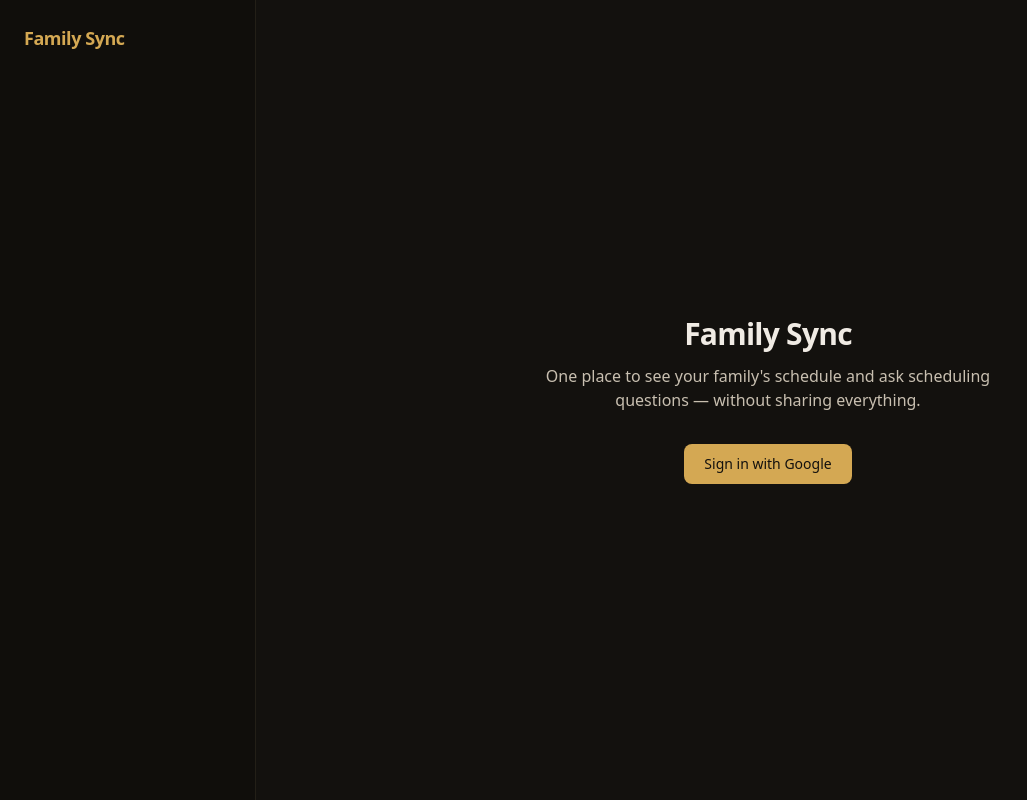
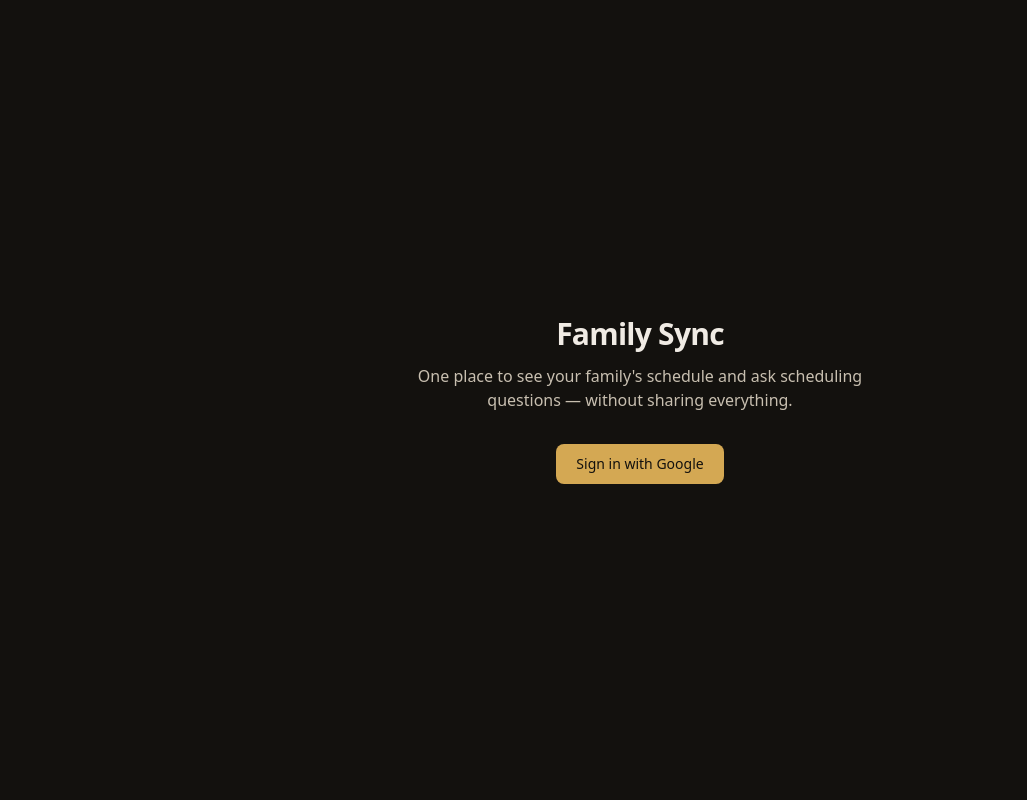
Before and after one commit to summer-marie/family-sync, a Next.js app: page / in a window 1280 px wide. Shown: the whole page, without its empty margins (0-1027 px from the left). Built offline with nearby package versions, Linux system fonts and the light colour scheme; no server answers.

Commit message:
fix: hide sidenav and content offset until user is authenticated

```diff
--- a/src/app/layout.tsx
+++ b/src/app/layout.tsx
@@ -1,24 +1,30 @@
 import type { Metadata } from 'next'
 import './globals.css'
 import { NavBar } from '@/components/nav/nav-bar'
+import { auth } from '@/auth'
 
 export const metadata: Metadata = {
   title: 'Family Sync',
   description: 'Privacy-first family calendar hub',
 }
 
-export default function RootLayout({
+export default async function RootLayout({
   children,
 }: {
   children: React.ReactNode
 }) {
+  const session = await auth()
+  const isAuthenticated = !!session?.user
+
   return (
     <html lang="en">
       <body className="bg-canvas text-primary">
         <div className="flex min-h-screen">
-          <NavBar />
-          {/* Offset right of fixed sidebar on desktop; pad bottom for mobile tab bar */}
-          <div className="min-w-0 flex-1 bg-canvas pb-16 lg:ml-64 lg:pb-0">
+          {isAuthenticated && <NavBar />}
+          {/* Offset right of fixed sidebar on desktop; pad bottom for mobile tab bar — only when nav is rendered */}
+          <div
+            className={`min-w-0 flex-1 bg-canvas ${isAuthenticated ? 'pb-16 lg:ml-64 lg:pb-0' : ''}`}
+          >
             {children}
           </div>
         </div>
```
